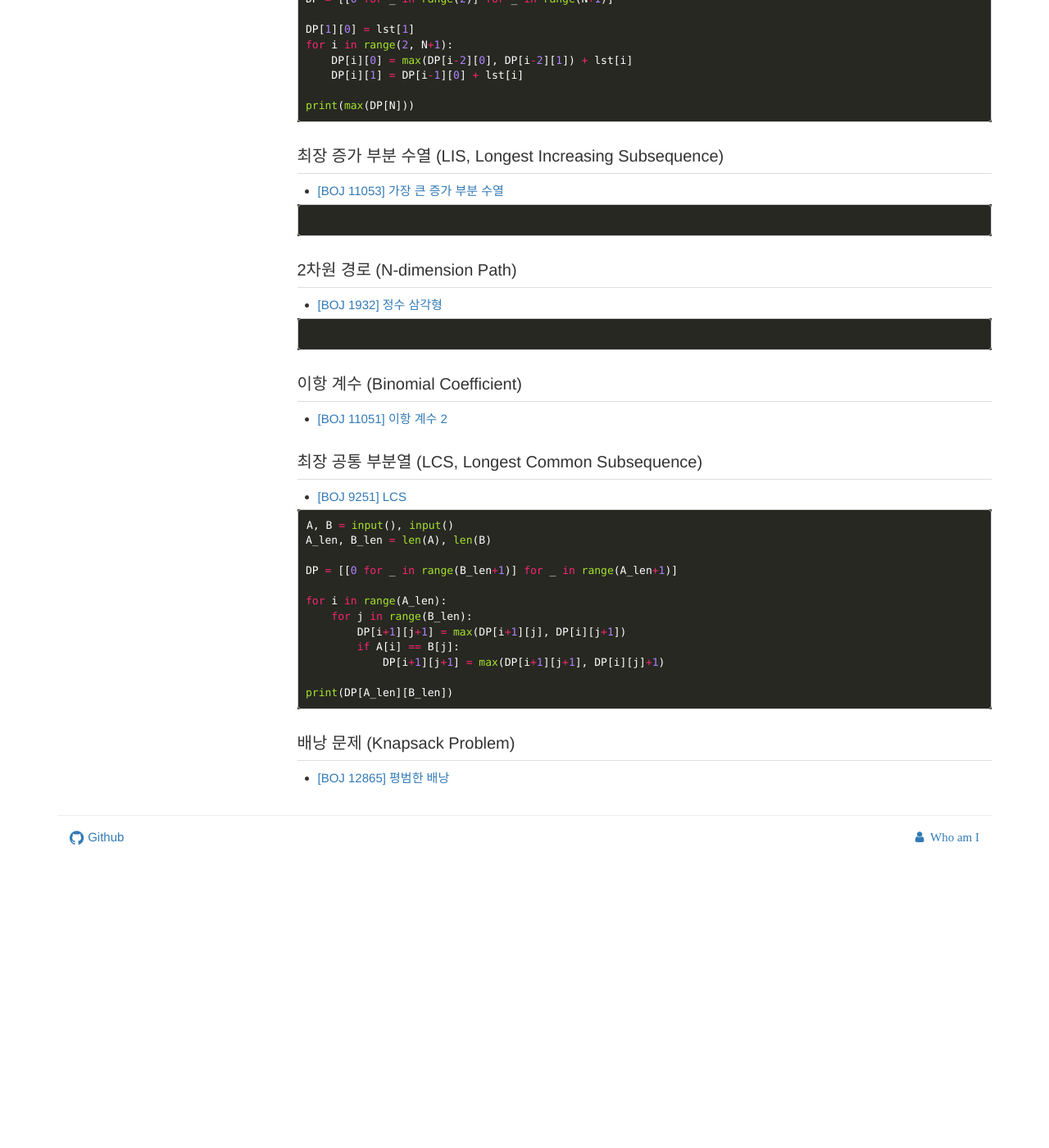
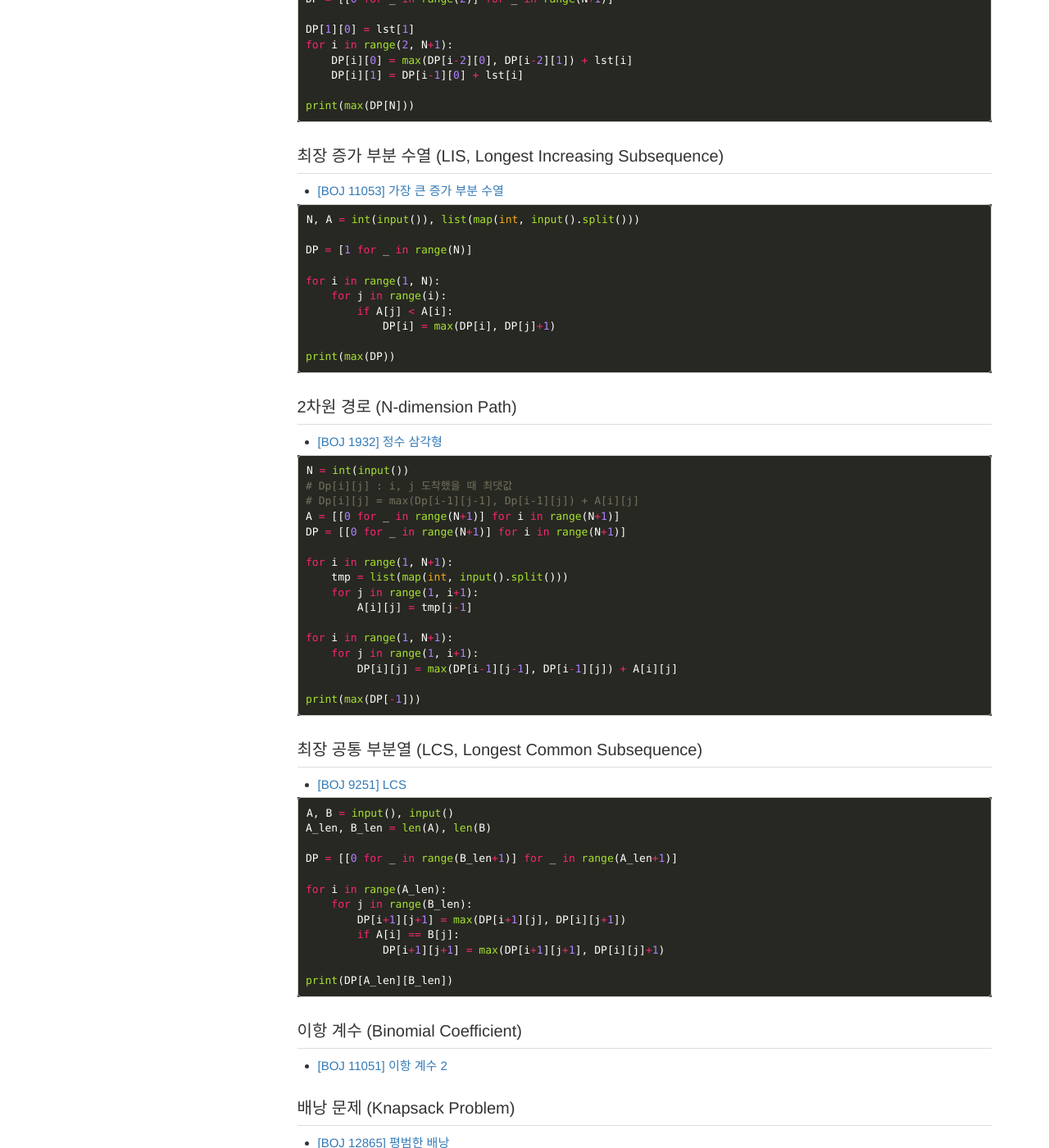
Before and after one commit to subinium/Algorithm, a Jekyll site: the page built from docs/chapter03/6.md, in a window 1280 px wide and 1400 px high, scrolled down 1674 px. Shown: the whole window at 82% size. Built offline with Jekyll 4.4.1, drawn with Linux system fonts in a browser that asks for light colours; nearby versions of some CDN libraries; library files that are not in the unit come from our copies; comment, search, counter and statistics services are not loaded; before the commit the page ends 2716 px from its top, so only the background shows below that.

Commit message:
example problem upload

````diff
--- a/docs/chapter03/6.md
+++ b/docs/chapter03/6.md
@@ -100,6 +100,16 @@
 
 
 ``` py
+N, A = int(input()), list(map(int, input().split()))
+
+DP = [1 for _ in range(N)]
+
+for i in range(1, N):
+    for j in range(i):
+        if A[j] < A[i]:
+            DP[i] = max(DP[i], DP[j]+1)
+
+print(max(DP))
 ```
 
 
@@ -109,12 +119,23 @@
 
 
 ``` py
+N = int(input())
+# Dp[i][j] : i, j 도착했을 때 최댓값
+# Dp[i][j] = max(Dp[i-1][j-1], Dp[i-1][j]) + A[i][j]
+A = [[0 for _ in range(N+1)] for i in range(N+1)]
+DP = [[0 for _ in range(N+1)] for i in range(N+1)]
+
+for i in range(1, N+1):
+    tmp = list(map(int, input().split()))
+    for j in range(1, i+1):
+        A[i][j] = tmp[j-1]
+
+for i in range(1, N+1):
+    for j in range(1, i+1):
+        DP[i][j] = max(DP[i-1][j-1], DP[i-1][j]) + A[i][j]
+
+print(max(DP[-1]))
 ```
-
-
-### 이항 계수 (Binomial Coefficient)
-
-- [[BOJ 11051] 이항 계수 2](https://www.acmicpc.net/problem/11051)
 
 
 ### 최장 공통 부분열 (LCS, Longest Common Subsequence)
````
Also changed, not shown: other parts of docs/chapter03/6.md (+6 -0 lines).
